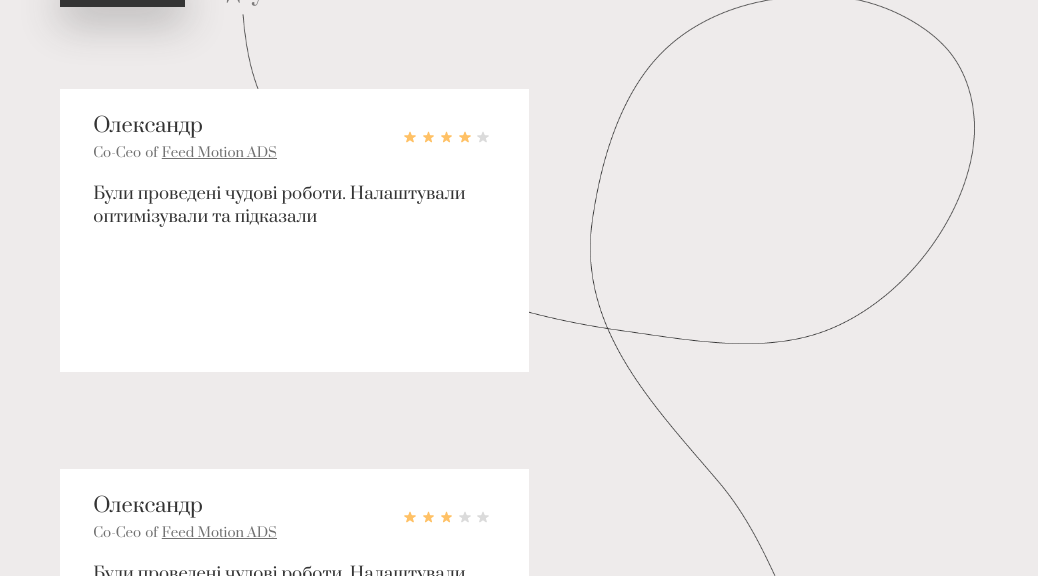
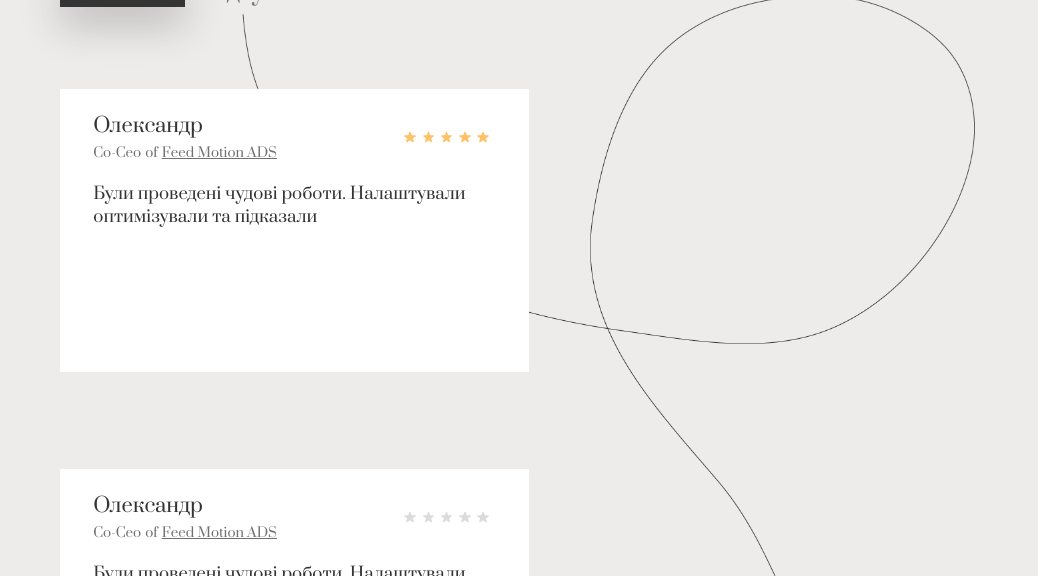
Before and after one commit to 3DMaX123/fma, a React (Create React App) app: page / in a window 1280 px wide. Shown: the part 3020-3596 px from the top of the page, without its empty margins (0-1038 px from the left). Built offline with nearby package versions, Linux system fonts and the light colour scheme; a web font is replaced by a local one.

Commit message:
Fixed 2 Warnings: each child element should have unique key prop id and countGreyStars is a constant

```diff
--- a/src/constants/userReview.jsx
+++ b/src/constants/userReview.jsx
@@ -1,4 +1,4 @@
-import React, { useContext } from 'react'
+import React, { useContext, Fragment } from 'react'
 import images from './images';
 import ShortErrorBoundary from './ErrorsBoundary/shortErrorBoundary';
 
@@ -9,8 +9,8 @@ function Stars(){
 
   const { stars } = useContext(ReviewData);
 
-  const yellowstars = <img src={images.starrate} alt="Stars rate" />;
-  const greyStars = <img className='GreyStars' src={images.greystarrate} alt="Stars rate"/>
+  const yellowstars = <img src={images.starrate} alt="Stars rate(Yellow)" />;
+  const greyStars = <img src={images.greystarrate} alt="Stars rate(Grey)"/>
   const countYellowStars = [];
   const countGreyStars = [];
 
@@ -28,7 +28,7 @@ function Stars(){
     }
   }
   else if(stars === 5){
-    countGreyStars = null;
+    countGreyStars[0] = [null];
   }
   else if(stars > 5){
     for (let index = 0; index < 5; index++) {
@@ -38,13 +38,20 @@ function Stars(){
 
 
 
+  // !!!! ATTENTION !!!!                                                                                                                              // !!!! ATTENTION !!!!
+  //                                                                                                                                                                      //
+  //              countYellowStars, countGreyStars is an array !AND! they both non-reorder array 'cause !!!!key prop!!!! is random and can't be identified
+  //                                                                                                                                                                      //
+  // !!!! ATTENTION !!!!                                                                                                                              // !!!! ATTENTION !!!!
+
   return(
     <div className='Stars'>
-      {countYellowStars}
-      {countGreyStars}
+      {countYellowStars.map( (countYellowStars, index) => (<Fragment key={index}>{countYellowStars}</Fragment>))}
+      {countGreyStars.map( (countGreyStars, index) => (<Fragment key={index}>{countGreyStars}</Fragment>))}
     </div>
   )
 }
+
 
 function NamePositionCompanyAndStars(){
   return (
--- a/src/container/Price/Price.jsx
+++ b/src/container/Price/Price.jsx
@@ -52,7 +52,7 @@ const Price = () => {
               <p className='ListDescription'>Тісний взаємозв'язок з командою напортязі місяця</p>
             </div>
           </div>
-          <a className='DateUs' onclick={ () => {}}>Назначити зустріч</a>
+          <a href="/#" className='DateUs'>Назначити зустріч</a>
         </div>
 
       </div>
--- a/src/container/Review/Review.jsx
+++ b/src/container/Review/Review.jsx
@@ -43,14 +43,14 @@ return(
           Name="Олександр"
           PositionSign="Co-Ceo"
           NameOfCompany="Feed Motion ADS"
-          Stars="4"
+          Stars="5"
           Review="Були проведені чудові роботи. Налаштували оптимізували та підказали"
         />
         <ReviewForm
           Name="Олександр"
           PositionSign="Co-Ceo"
           NameOfCompany="Feed Motion ADS"
-          Stars="3"
+          Stars="0"
           Review="Були проведені чудові роботи. Налаштували оптимізували та підказали"
         />
         </div>
```
